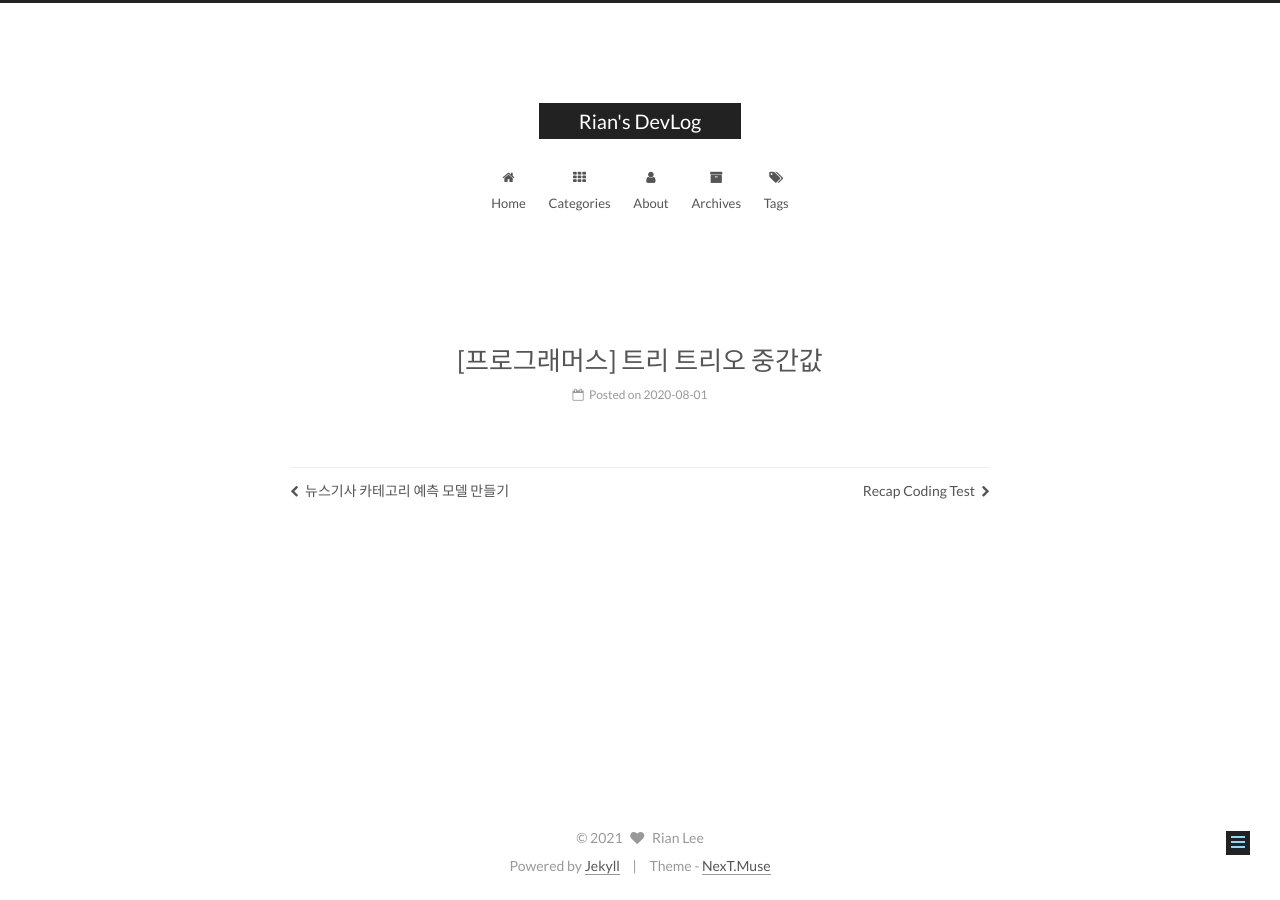
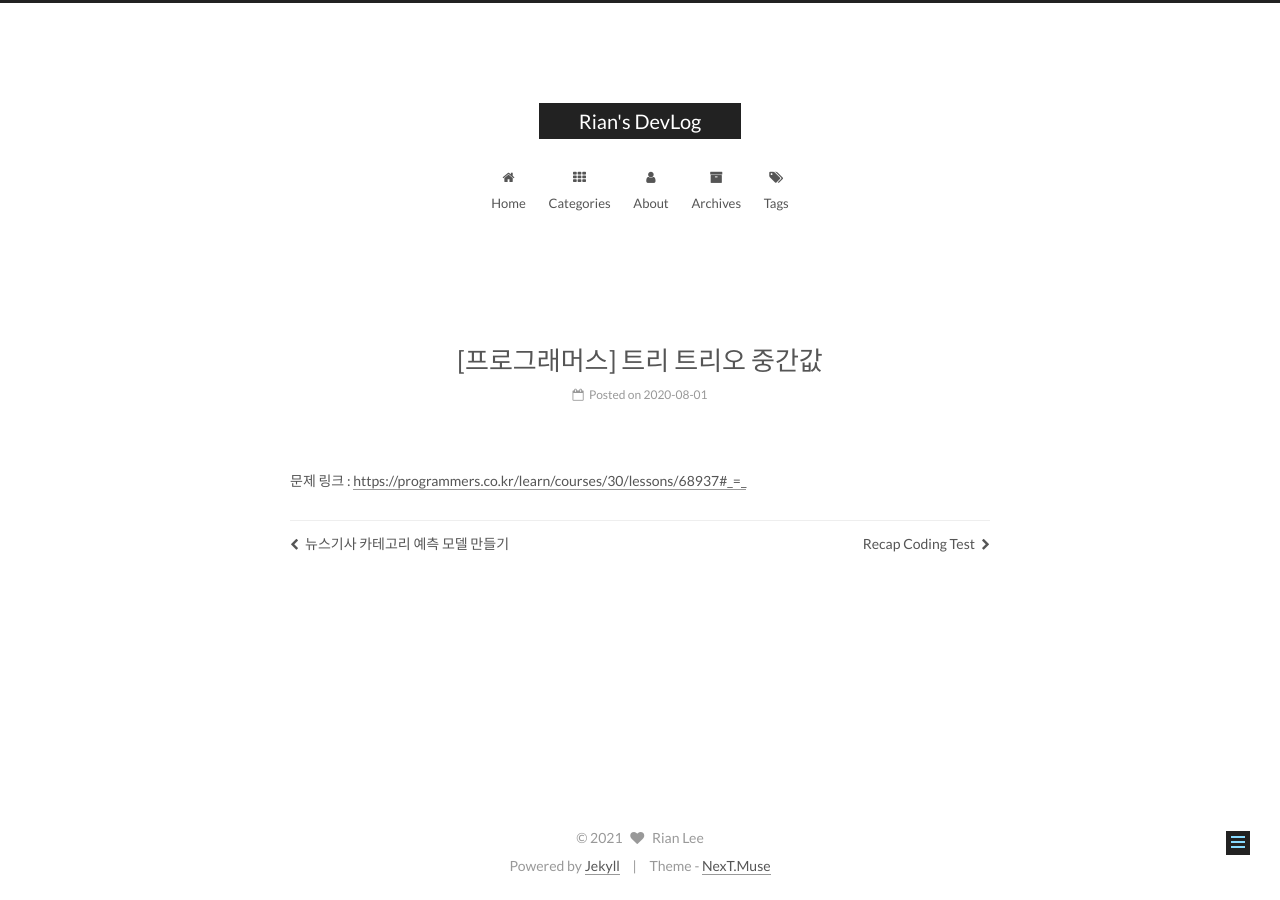
Before and after one commit to jiyeoon/jiyeoon.github.io, a Jekyll site: the page built from _posts/Algorithm/2021-01-07-tritrio.md, in a window 1280 px wide. Built offline with Jekyll 4.4.1, drawn with Linux system fonts in a browser that asks for light colours.

Commit message:
Update 2021-01-07-tritrio.md

```diff
--- a/_posts/Algorithm/2021-01-07-tritrio.md
+++ b/_posts/Algorithm/2021-01-07-tritrio.md
@@ -4,3 +4,6 @@ title : "[프로그래머스] 트리 트리오 중간값"
 cateogry : algorithm
 date : 2020-08-01 23:00
 ---
+
+
+문제 링크 : <https://programmers.co.kr/learn/courses/30/lessons/68937#_=_>
```
